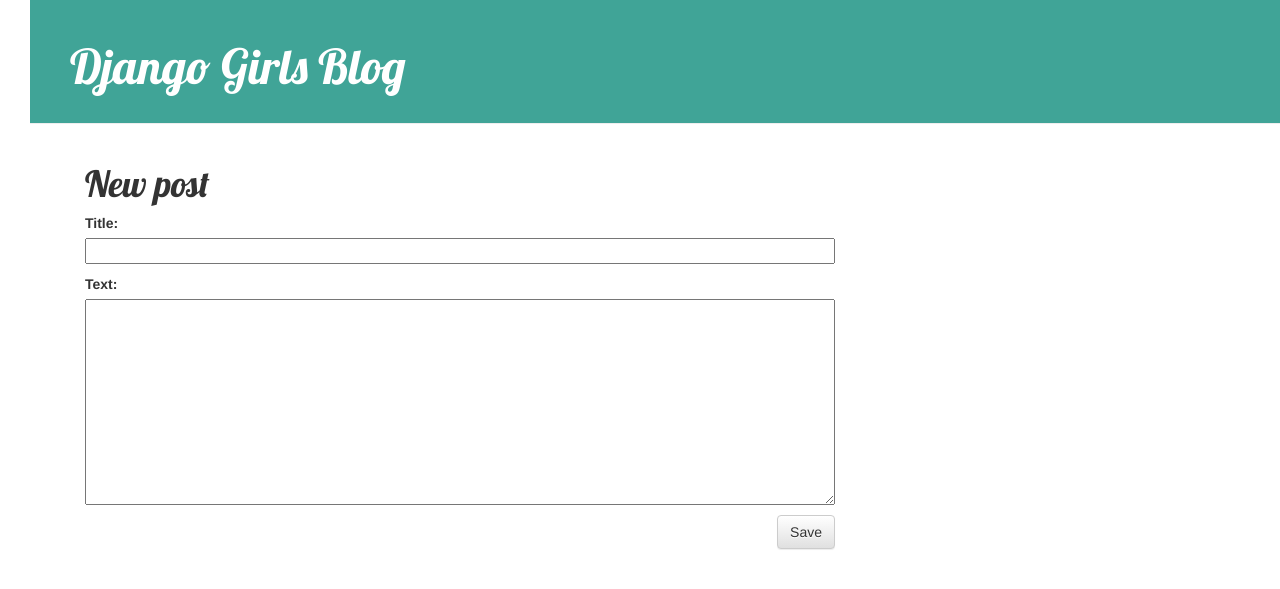
After one commit to SolidaCom/my-first-blog, a Django app: page /post/new/ in a window 1280 px wide. The commit adds this page. Shown: the top 589 px of the page. Run offline with Django 3.2, Linux system fonts and the light colour scheme; some libraries are stand-ins or nearby versions.

Commit message:
Ajout de vues qui permettent de créer et d'éditer un post de blog sur le site.

```diff
--- /dev/null
+++ b/blog/forms.py
@@ -0,0 +1,9 @@
+from django import forms
+
+from .models import Post
+
+class PostForm(forms.ModelForm):
+
+    class Meta:
+        model = Post
+        fields = ('title', 'text',)
--- a/blog/templates/blog/base.html
+++ b/blog/templates/blog/base.html
@@ -1,7 +1,7 @@
 {% load staticfiles %}
 <html>
     <head>
-        <title>Django Girls blog</title>
+        <title>SolidaCom</title>
         <link rel="stylesheet" href="//maxcdn.bootstrapcdn.com/bootstrap/3.2.0/css/bootstrap.min.css">
         <link rel="stylesheet" href="//maxcdn.bootstrapcdn.com/bootstrap/3.2.0/css/bootstrap-theme.min.css">
         <link href='//fonts.googleapis.com/css?family=Lobster&subset=latin,latin-ext' rel='stylesheet' type='text/css'>
@@ -21,3 +21,4 @@
     </div>
 </body>
 </html>
+<a href="{% url 'post_new' %}" class="top-menu"><span class="glyphicon glyphicon-plus"></span></a>
--- /dev/null
+++ b/blog/templates/blog/post_edit.html
@@ -0,0 +1,9 @@
+{% extends 'blog/base.html' %}
+
+{% block content %}
+    <h1>New post</h1>
+    <form method="POST" class="post-form">{% csrf_token %}
+        {{ form.as_p }}
+        <button type="submit" class="save btn btn-default">Save</button>
+    </form>
+{% endblock %}
--- a/blog/urls.py
+++ b/blog/urls.py
@@ -4,4 +4,4 @@ from . import views
 urlpatterns = [
     url(r'^$', views.post_list, name='post_list'),
     url(r'^post/(?P<pk>[0-9]+)/$', views.post_detail, name='post_detail'),
-]
+    url(r'^post/new/$', views.post_new, name='post_new'),]
--- a/blog/views.py
+++ b/blog/views.py
@@ -5,6 +5,8 @@ from django.shortcuts import render
 from django.utils import timezone
 from .models import Post
 from django.shortcuts import render, get_object_or_404
+from .forms import PostForm
+from django.shortcuts import redirect
 
 def post_list(request):
     posts = Post.objects.filter(published_date__lte=timezone.now()).order_by('published_date')
@@ -13,3 +15,16 @@ def post_list(request):
 def post_detail(request, pk):
     post = get_object_or_404(Post, pk=pk)
     return render(request, 'blog/post_detail.html', {'post': post})
+
+def post_new(request):
+    if request.method == "POST":
+        form = PostForm(request.POST)
+        if form.is_valid():
+            post = form.save(commit=False)
+            post.author = request.user
+            post.published_date = timezone.now()
+            post.save()
+            return redirect('post_detail', pk=post.pk)
+    else:
+        form = PostForm()
+    return render(request, 'blog/post_edit.html', {'form': form})
```
